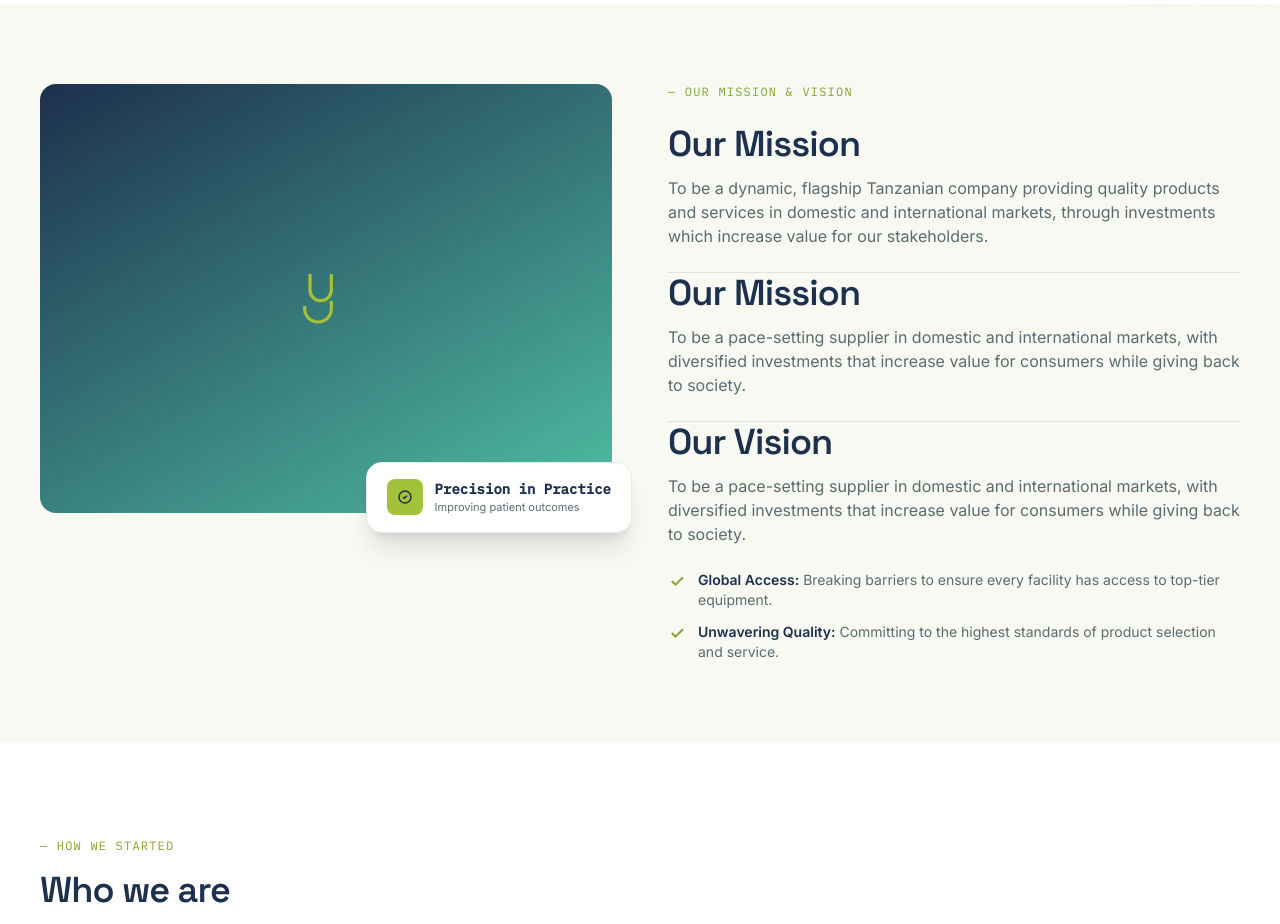
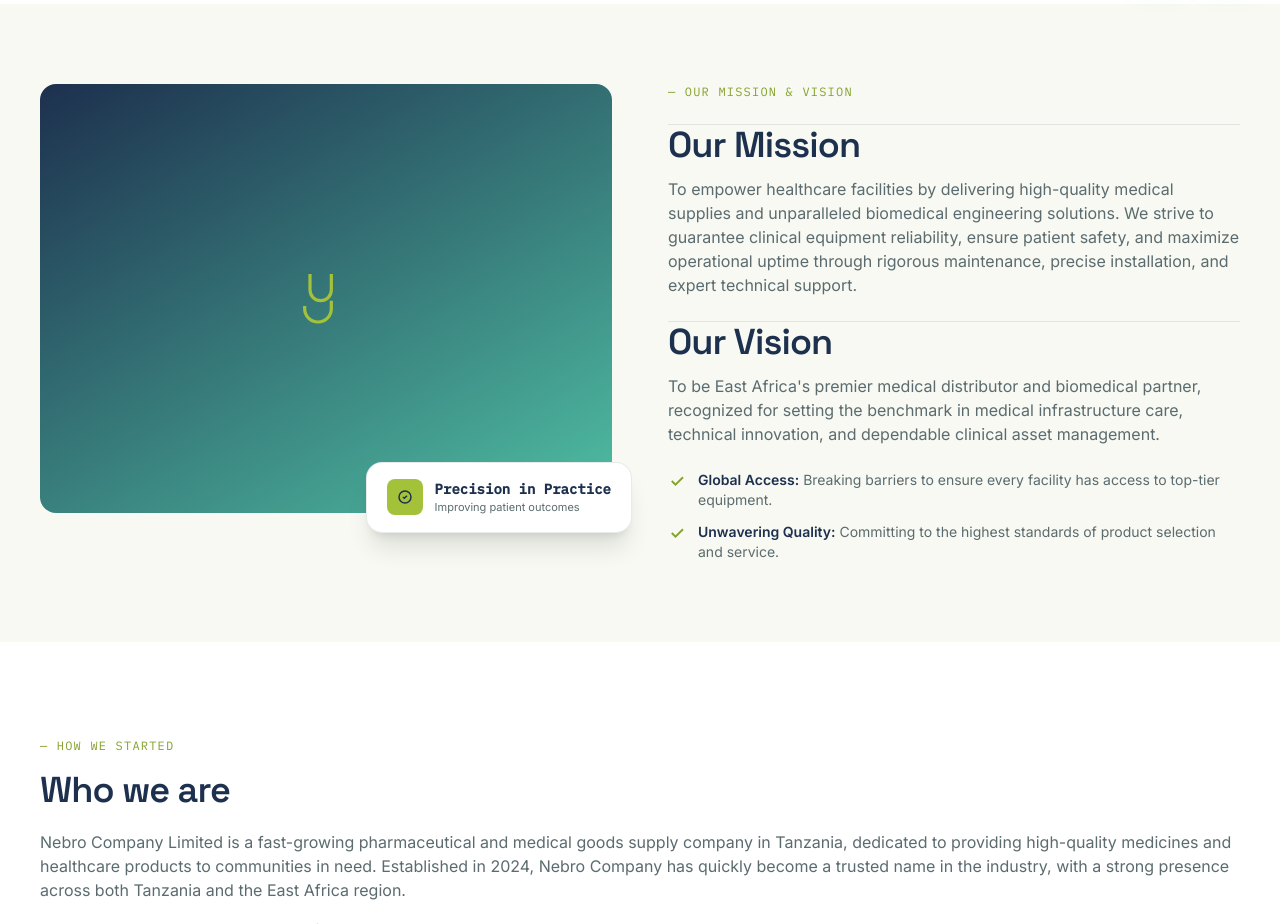
Before and after one commit to jofreyn7/nebro-healthcare, a plain HTML site: page about.html in a window 1280 px wide. Shown: the part 800-1724 px from the top of the page. Drawn offline with Linux system fonts and the light colour scheme; no server answers.

Commit message:
Revise mission and vision content in about.html
Updated mission and vision statements to reflect focus on healthcare and biomedical solutions.

```diff
--- a/about.html
+++ b/about.html
@@ -155,20 +155,14 @@
         <p class="font-mono text-xs tracking-widest uppercase" style="color:var(--lime-deep)">— Our Mission &amp; Vision</p>
 
         <!-- Mission -->
-        <div class="mt-6">
-          <h2 id="about-mission-heading" class="font-display font-semibold text-3xl md:text-4xl tracking-tight" style="color:var(--navy)">Our Mission</h2>
-          <p id="about-mission-body" class="mt-3" style="color:var(--grey)">To be a dynamic, flagship Tanzanian company providing quality products and services in domestic and international markets, through investments which increase value for our stakeholders.</p>
-        </div>
-
-        <!-- Vision -->
         <div class="pt-6 mt-6 border-t hairline">
           <h2 class="mission-vision-heading font-display font-semibold text-3xl md:text-4xl tracking-tight" style="color:var(--navy)">Our Mission</h2>
-          <p class="mt-3" style="color:var(--grey)">To be a pace-setting supplier in domestic and international markets, with diversified investments that increase value for consumers while giving back to society.</p>
+          <p class="mt-3" style="color:var(--grey)">To empower healthcare facilities by delivering high-quality medical supplies and unparalleled biomedical engineering solutions. We strive to guarantee clinical equipment reliability, ensure patient safety, and maximize operational uptime through rigorous maintenance, precise installation, and expert technical support.</p>
         </div>
         <!-- Vision -->
         <div class="pt-6 mt-6 border-t hairline">
           <h2 class="mission-vision-heading font-display font-semibold text-3xl md:text-4xl tracking-tight" style="color:var(--navy)">Our Vision</h2>
-          <p class="mt-3" style="color:var(--grey)">To be a pace-setting supplier in domestic and international markets, with diversified investments that increase value for consumers while giving back to society.</p>
+          <p class="mt-3" style="color:var(--grey)">To be East Africa's premier medical distributor and biomedical partner, recognized for setting the benchmark in medical infrastructure care, technical innovation, and dependable clinical asset management.</p>
         </div>
 
         <div class="mt-6 space-y-3">
```
